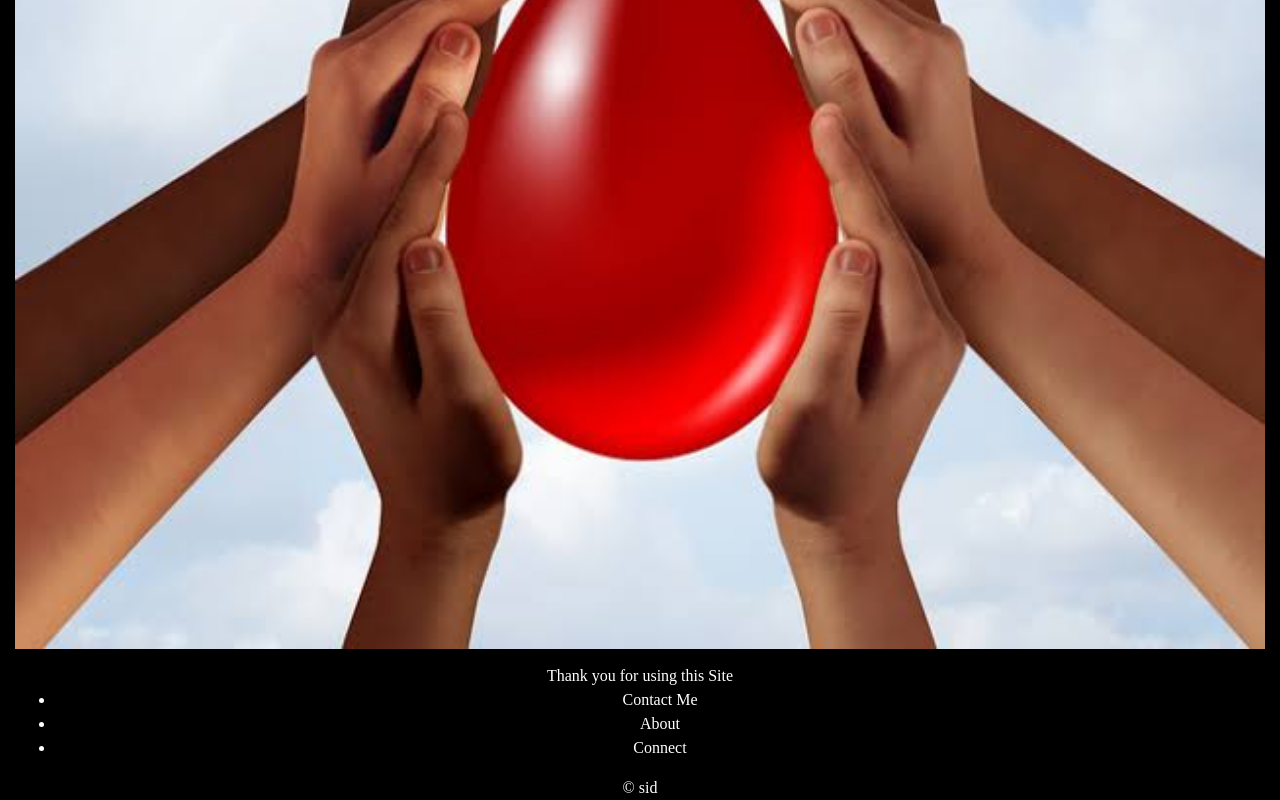
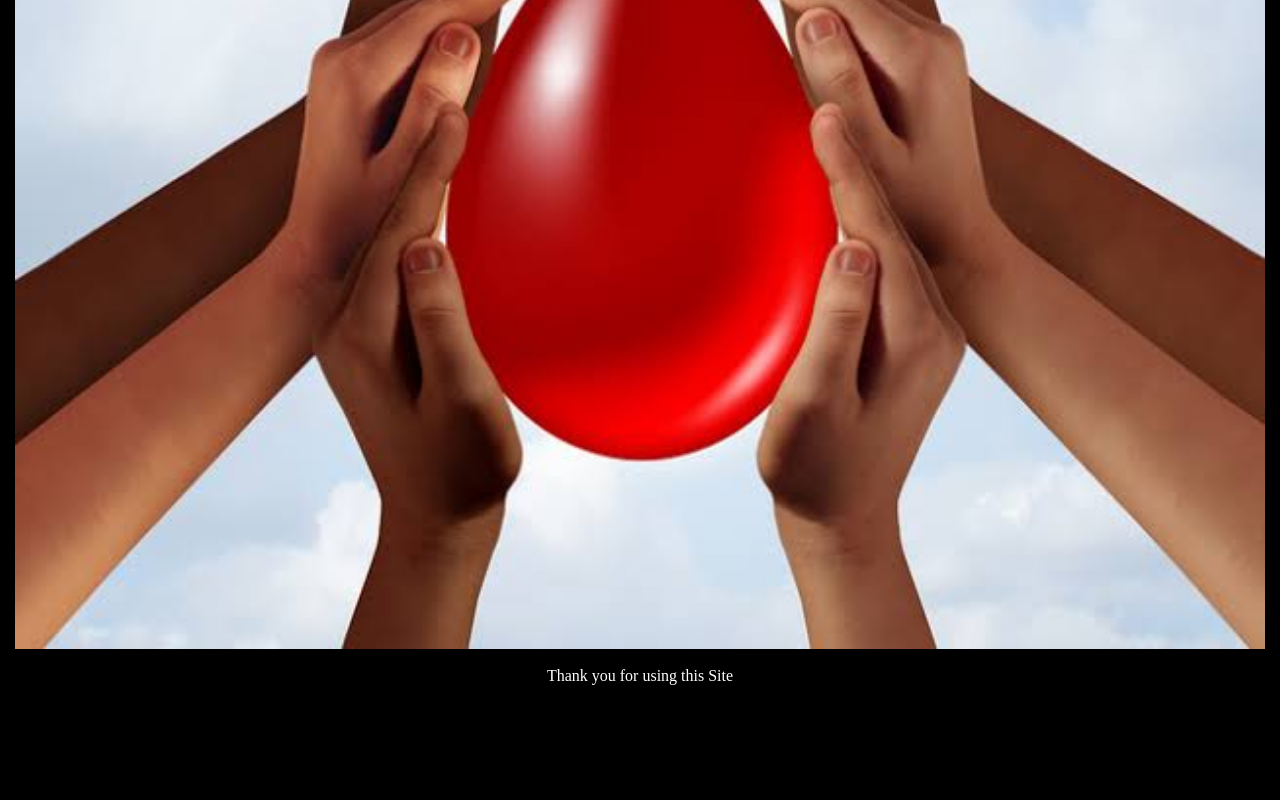
Before and after one commit to siddiqkaithodu/BloodDonator, a plain HTML site: page index.html in a window 1280 px wide. Shown: the part 571-1371 px from the top of the page. After the commit the page ends 1259 px from the top, so only its background shows below. Drawn offline with nearby package versions, Linux system fonts and the light colour scheme.

Commit message:
Update index.html

```diff
--- a/index.html
+++ b/index.html
@@ -73,18 +73,6 @@
         <div class="col-sm-12">
            <footer class="text-center">
                Thank you for using this Site <br />
-               <ul>
-                   <li>
-                       Contact Me
-                   </li>
-                   <li>
-                       About
-                   </li>
-                   <li>
-                       Connect
-                   </li>
-               </ul>
-               &copy; sid
            </footer>
         </div>
     </div>
```
